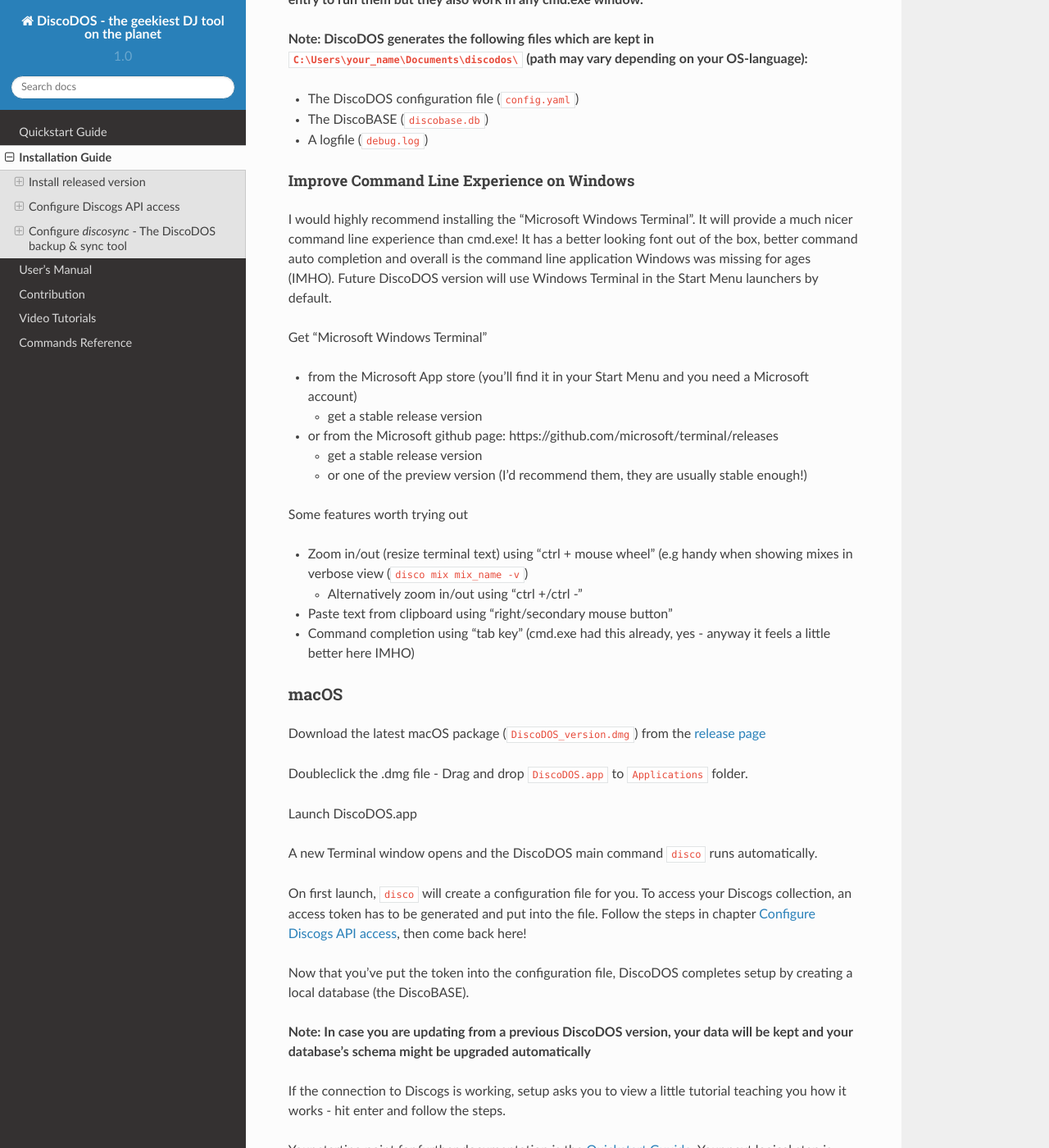
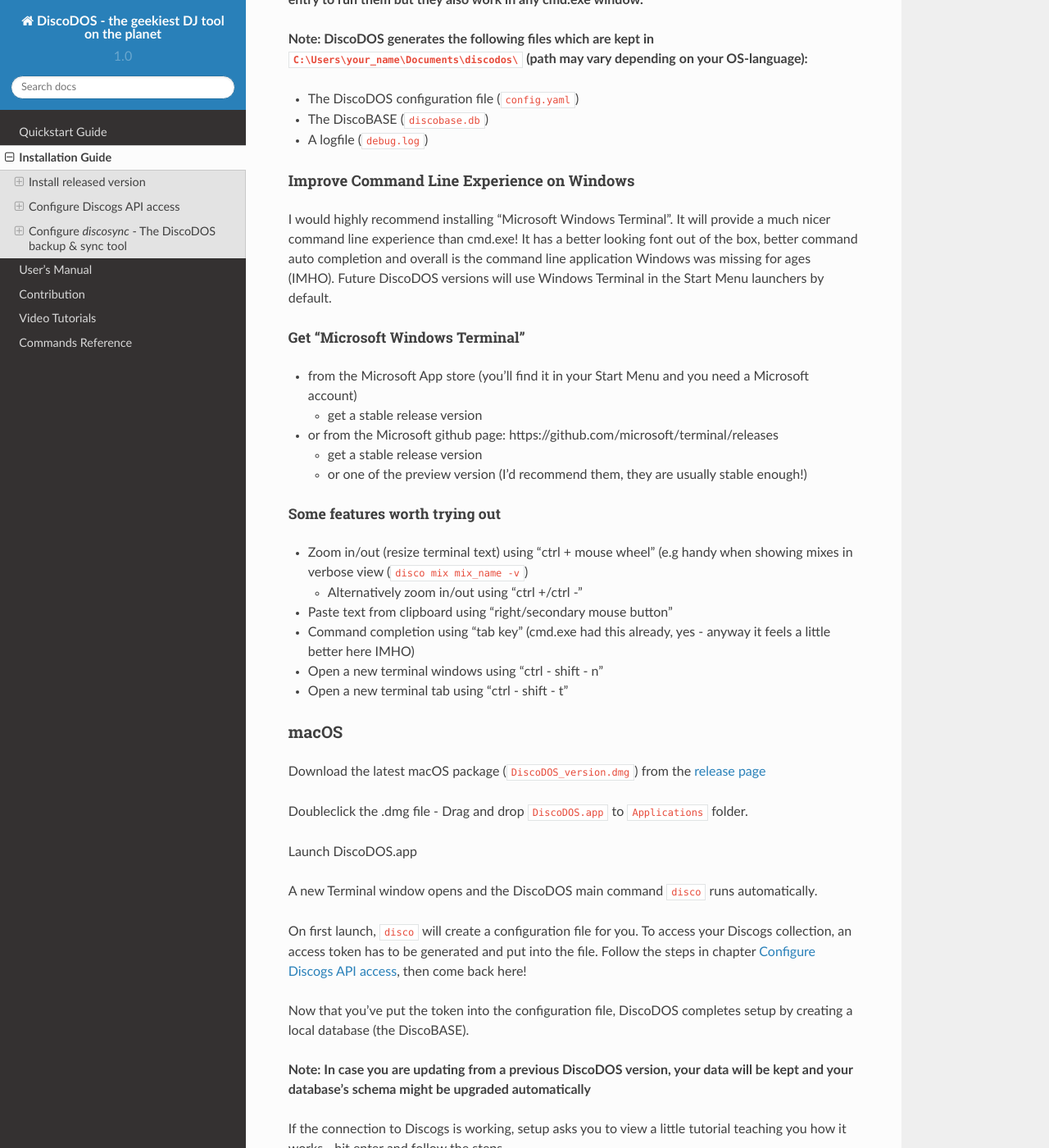
Before and after one commit to JOJ0/discodos, a Sphinx documentation site: the page built from sphinx/source/INSTALLATION.md, in a window 1280 px wide and 1400 px high, scrolled down 1266 px. Shown: the whole window at 82% size. Built offline with Sphinx 7.4.7 and the Read the Docs theme 2.0.0, drawn with Linux system fonts in a browser that asks for light colours.

Commit message:
INSTALLATION.md: Win CLI chapter: format improvements

```diff
--- a/sphinx/source/INSTALLATION.md
+++ b/sphinx/source/INSTALLATION.md
@@ -50,20 +50,22 @@
 
 #### Improve Command Line Experience on Windows
 
-I would highly recommend installing the "Microsoft Windows Terminal". It will provide a much nicer command line experience than cmd.exe! It has a better looking font out of the box, better command auto completion and overall is the command line application Windows was missing for ages (IMHO). Future DiscoDOS version will use Windows Terminal in the Start Menu launchers by default.
+I would highly recommend installing "Microsoft Windows Terminal". It will provide a much nicer command line experience than cmd.exe! It has a better looking font out of the box, better command auto completion and overall is the command line application Windows was missing for ages (IMHO). Future DiscoDOS versions will use Windows Terminal in the Start Menu launchers by default.
 
-Get "Microsoft Windows Terminal"
+##### Get "Microsoft Windows Terminal"
  - from the Microsoft App store (you'll find it in your Start Menu and you need a Microsoft account)
    - get a stable release version
  - or from the Microsoft github page: https://github.com/microsoft/terminal/releases
    - get a stable release version
    - or one of the preview version (I'd recommend them, they are usually stable enough!)
 
-Some features worth trying out
+##### Some features worth trying out
   - Zoom in/out (resize terminal text) using "ctrl + mouse wheel" (e.g handy when showing mixes in verbose view (`disco mix mix_name -v`)
     - Alternatively zoom in/out using "ctrl +/ctrl -"
   - Paste text from clipboard using "right/secondary mouse button"
   - Command completion using "tab key" (cmd.exe had this already, yes - anyway it feels a little better here IMHO)
+  - Open a new terminal windows using "ctrl - shift - n"
+  - Open a new terminal tab using "ctrl - shift - t"
 
 
 ### macOS
```
